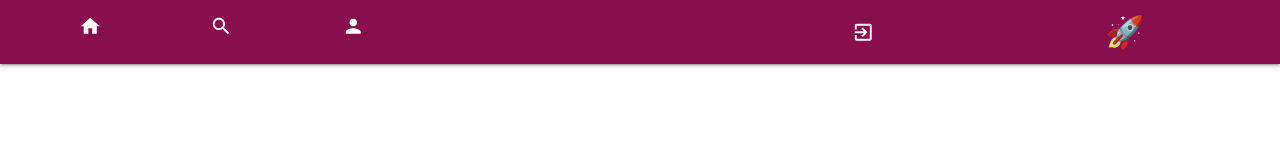
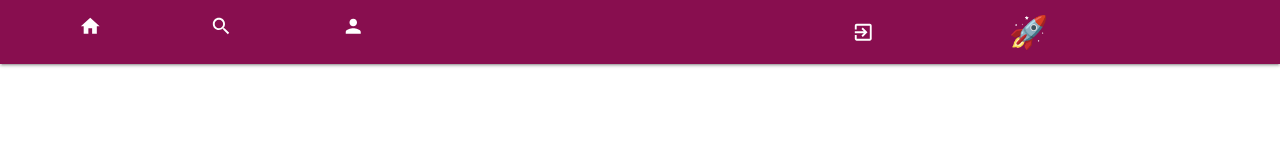
Before and after one commit to Avisa-GA/fullstacksocial, a React (Create React App) app: page /posts in a window 1280 px wide. Shown: the top 160 px of the page. Built offline with nearby package versions, Linux system fonts and the light colour scheme.

Commit message:
wip: css

```diff
--- a/src/Components/Nav.js
+++ b/src/Components/Nav.js
@@ -13,10 +13,10 @@ return (
 <div className="nav">
   <nav className="pink darken-4">
 
-          <Link style={{marginRight: "10%"}} className="brand-logo right"> 🚀 </Link>
+    <div style={{marginLeft: "5%", marginRight: "5%"}} className="nav-wrapper fixed left">
+    <Link style={{marginLeft: "550%"}} className="brand-logo left"> 🚀 </Link>
+      <ul>
 
-    <div style={{marginLeft: "5%", marginRight: "5%"}} className="nav-wrapper fixed left">
-      <ul>
         <li>
           <Link to="/" style={{marginLeft: "500%"}} className="brand-logo left">
           <ExitToAppIcon />
```
